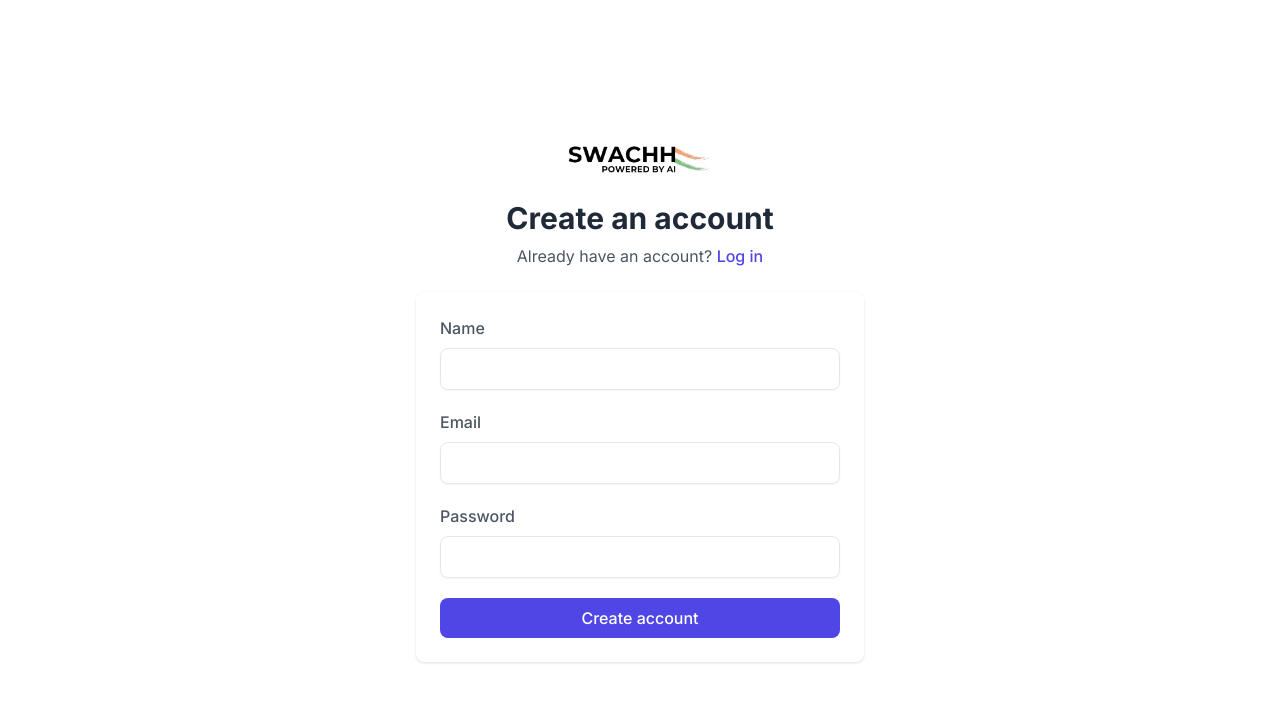
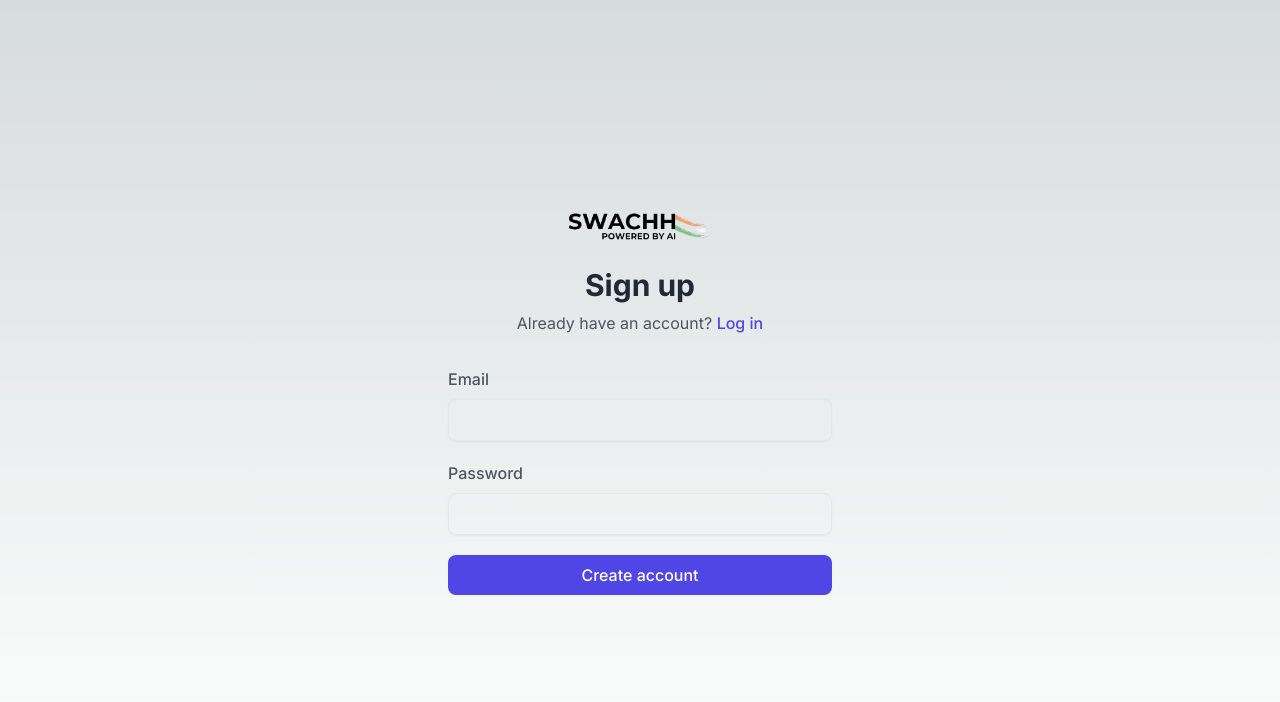
Before and after one commit to himanshutrends/swachh-frontend, a Next.js app: page /auth/signup in a window 1280 px wide. Shown: the top 702 px of the page. Built offline with nearby package versions, Linux system fonts and the light colour scheme.

Commit message:
edited signup

```diff
--- a/src/app/auth/signup/page.js
+++ b/src/app/auth/signup/page.js
@@ -2,30 +2,19 @@ import Image from "next/image";
 
 export default function Signup() {
     return (
-        <main className="w-full h-screen flex flex-col items-center justify-center bg-white sm:px-4">
-            <div className="w-full space-y-6 text-gray-600 sm:max-w-md">
+        <main className="w-full h-screen flex flex-col items-center justify-center px-4">
+            <div className="max-w-sm w-full text-gray-600">
                 <div className="text-center">
                     <Image src="/swachh-logo.png" width={150} height={30} className="mx-auto" />
                     <div className="mt-5 space-y-2">
-                        <h3 className="text-gray-800 text-2xl font-bold sm:text-3xl">Create an account</h3>
+                        <h3 className="text-gray-800 text-2xl font-bold sm:text-3xl">Sign up</h3>
                         <p className="">Already have an account? <a href="javascript:void(0)" className="font-medium text-indigo-600 hover:text-indigo-500">Log in</a></p>
                     </div>
                 </div>
-                <div className="bg-white shadow p-4 py-6 sm:p-6 sm:rounded-lg">
                 <form
-                        className="space-y-5"
-
+                    onSubmit={(e) => e.preventDefault()}
+                    className="mt-8 space-y-5"
                 >
-                        <div>
-                            <label className="font-medium">
-                                Name
-                            </label>
-                            <input
-                                type="text"
-                                required
-                                className="w-full mt-2 px-3 py-2 text-gray-500 bg-transparent outline-none border focus:border-indigo-600 shadow-sm rounded-lg"
-                            />
-                        </div>
                     <div>
                         <label className="font-medium">
                             Email
@@ -52,7 +41,7 @@ export default function Signup() {
                         Create account
                     </button>
                 </form>
-                </div>
+
             </div>
         </main>
     )
```
Lines whose indentation alone changed are shown as unchanged.
